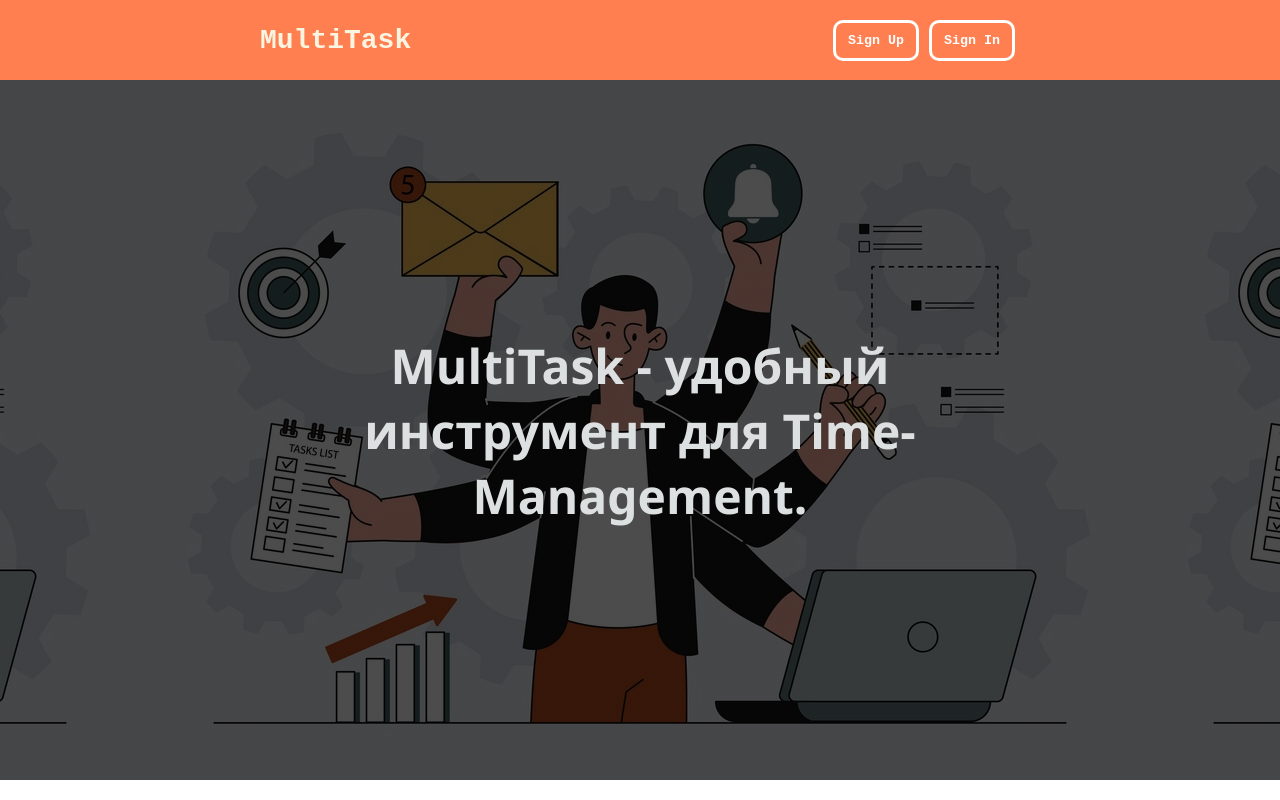
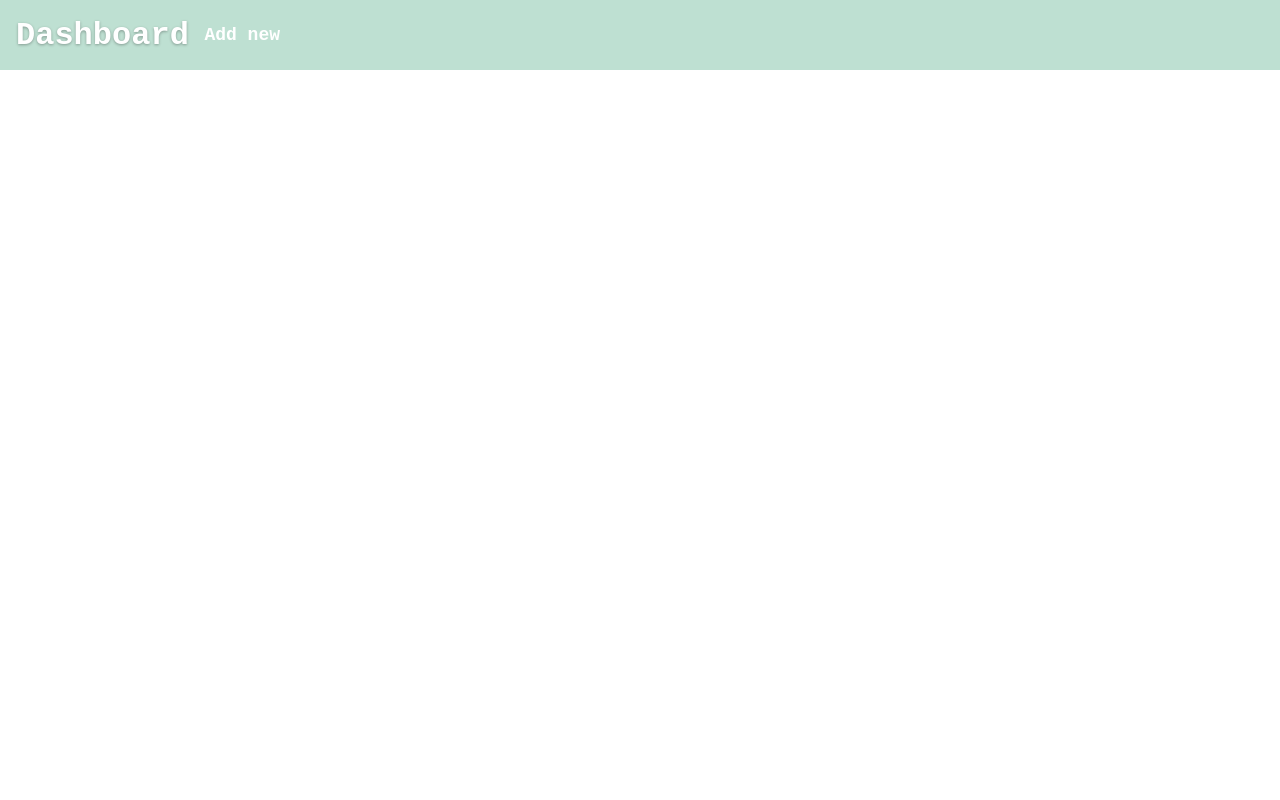
Before and after one commit to Tireon003/multitask_pet, a React (Create React App) app: page /dashboard in a window 1280 px wide. Shown: the top 800 px of the page. Built offline with nearby package versions, Linux system fonts and the light colour scheme; the HTML template or start-up script is replaced by a standard one.

Commit message:
new component dashboard created

```diff
--- a/package.json
+++ b/package.json
@@ -8,6 +8,7 @@
     "@testing-library/user-event": "^13.5.0",
     "react": "^18.2.0",
     "react-dom": "^18.2.0",
+    "react-router-dom": "^6.20.0",
     "react-scripts": "5.0.1",
     "web-vitals": "^2.1.4"
   },
--- a/src/App.js
+++ b/src/App.js
@@ -1,5 +1,6 @@
 import './App.css';
 import PageWrapper from './components/PageWrapper';
+
 
 function App() {
   return (
--- /dev/null
+++ b/src/components/Dashboard.jsx
@@ -0,0 +1,17 @@
+import styles from '../styles/Dashboard.module.css';
+
+
+
+export default function Dashboard() {
+
+    return (
+        <>
+            <header className={styles.Dashboard_header}>
+                <div className={styles.dashboard_header_left}>
+                    <h1 className={styles.header_label}>Dashboard</h1>
+                    <span className={styles.header_addtask}>Add new</span>
+                </div>
+            </header>
+        </>
+    );
+}
--- a/src/components/PageWrapper.jsx
+++ b/src/components/PageWrapper.jsx
@@ -1,13 +1,19 @@
 import LandingPage from "./LandingPage";
-
+import Dashboard from "./Dashboard";
+import { BrowserRouter, Routes, Route, Link } from 'react-router-dom';
 
 
 export default function PageWrapper() {
 
 
     return (
-        <>
-            <LandingPage />
-        </>
+        <BrowserRouter>
+            <Routes>
+                <Route path="/landing" element={<LandingPage />}/>
+                <Route path="/dashboard" element={<Dashboard />}/>
+                <Route path="*" element={<LandingPage />}/>
+            </Routes>
+        </BrowserRouter>
+
     )
 }
--- /dev/null
+++ b/src/styles/Dashboard.module.css
@@ -0,0 +1,34 @@
+.Dashboard_header {
+    position: fixed;
+    width: 100%;
+    box-sizing: border-box;
+    height: 70px;
+    background-color: rgb(190, 224, 210);
+    display: flex;
+    justify-content: space-between;
+    align-items: center;
+}
+
+.dashboard_header_left {
+    display: flex;
+    justify-content: space-between;
+    align-items: center;
+    width: 280px;
+}
+
+.header_label {
+    color: white;
+    margin: 0;
+    margin-left: 16px;
+    text-shadow: 0 1px 3px rgba(0, 0, 0, 0.308);
+    font-family: monospace;
+    font-weight: 600;
+    font-size: 32px;
+}
+
+.header_addtask {
+    color: white;
+    font-family: monospace;
+    font-weight: 600;
+    font-size: 18px;
+}
--- a/src/styles/LandingPage.module.css
+++ b/src/styles/LandingPage.module.css
@@ -79,9 +79,11 @@
 
 .ContentAdvantages {
     width: 100%;
+    max-width: 900px;
     min-width: 360px;
     height: 100%;
     margin: 0 auto;
+    box-sizing: border-box;
 }
 
 .AdvantegesTitle {
```
Also changed, not shown: 1 other file (tests, documents, lock files or other folders).
